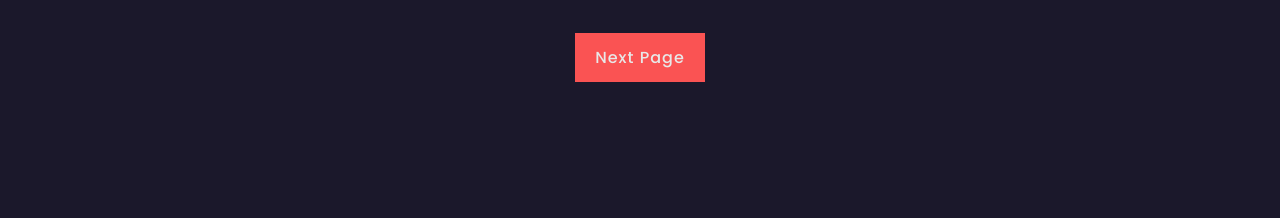
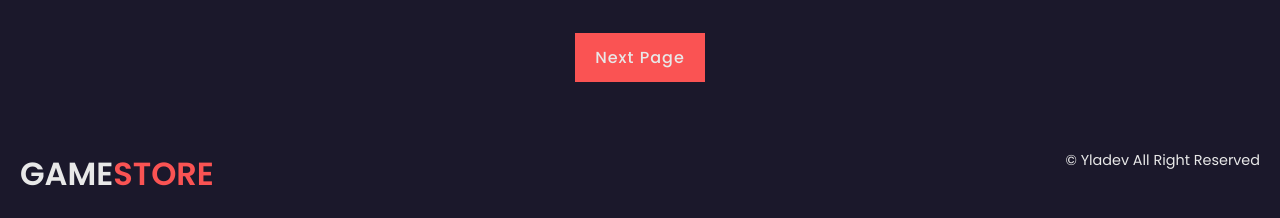
Before and after one commit to yladev/games-website, a plain HTML site: page index.html in a window 1280 px wide. Shown: the part 2393-2611 px from the top of the page. Before the commit the page ends 2523 px from the top, so only its background shows below. Drawn offline with nearby package versions, Linux system fonts and the light colour scheme.

Commit message:
update-copyright

```diff
--- a/index.html
+++ b/index.html
@@ -373,8 +373,11 @@
     </section>
     <!-- New Games Section End -->
 
-
-
+    <!-- Copyright -->
+    <div class="copyright container">
+        <a href="#" class="logo">Game<span>Store</span></a>
+        <p>&#169; Yladev All Right Reserved</p>
+    </div>
 
 
 
--- a/styles/style.css
+++ b/styles/style.css
@@ -400,3 +400,15 @@ header{
     background: var(--light-color);
     transition: 0.3s all linear;
 }
+
+/* Copyright */
+.copyright{
+    display: flex;
+    justify-content: space-between;
+    padding: 20px;
+}
+
+.copyright p{
+    font-size: 0.9rem;
+    color: var(--text-color);
+}
```
